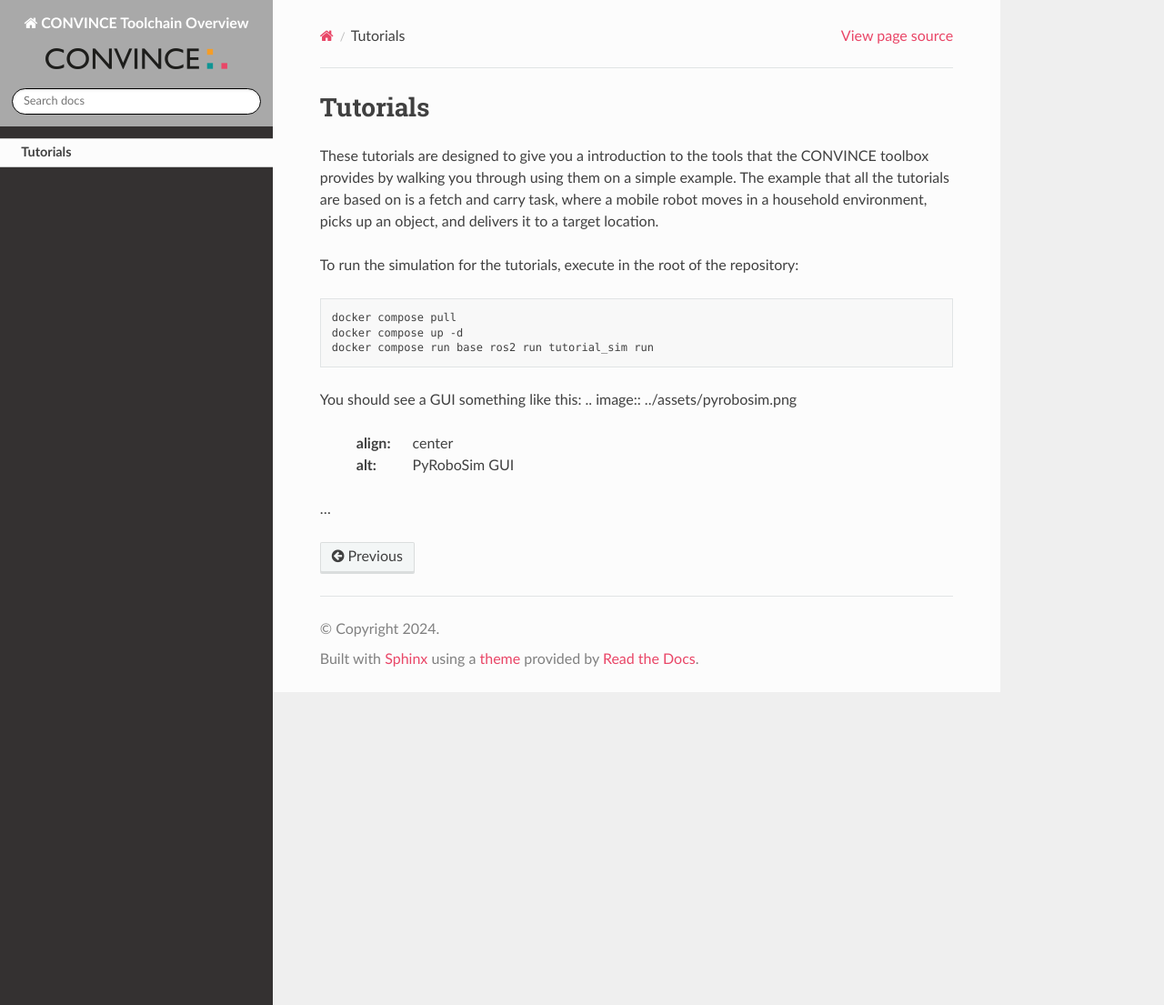
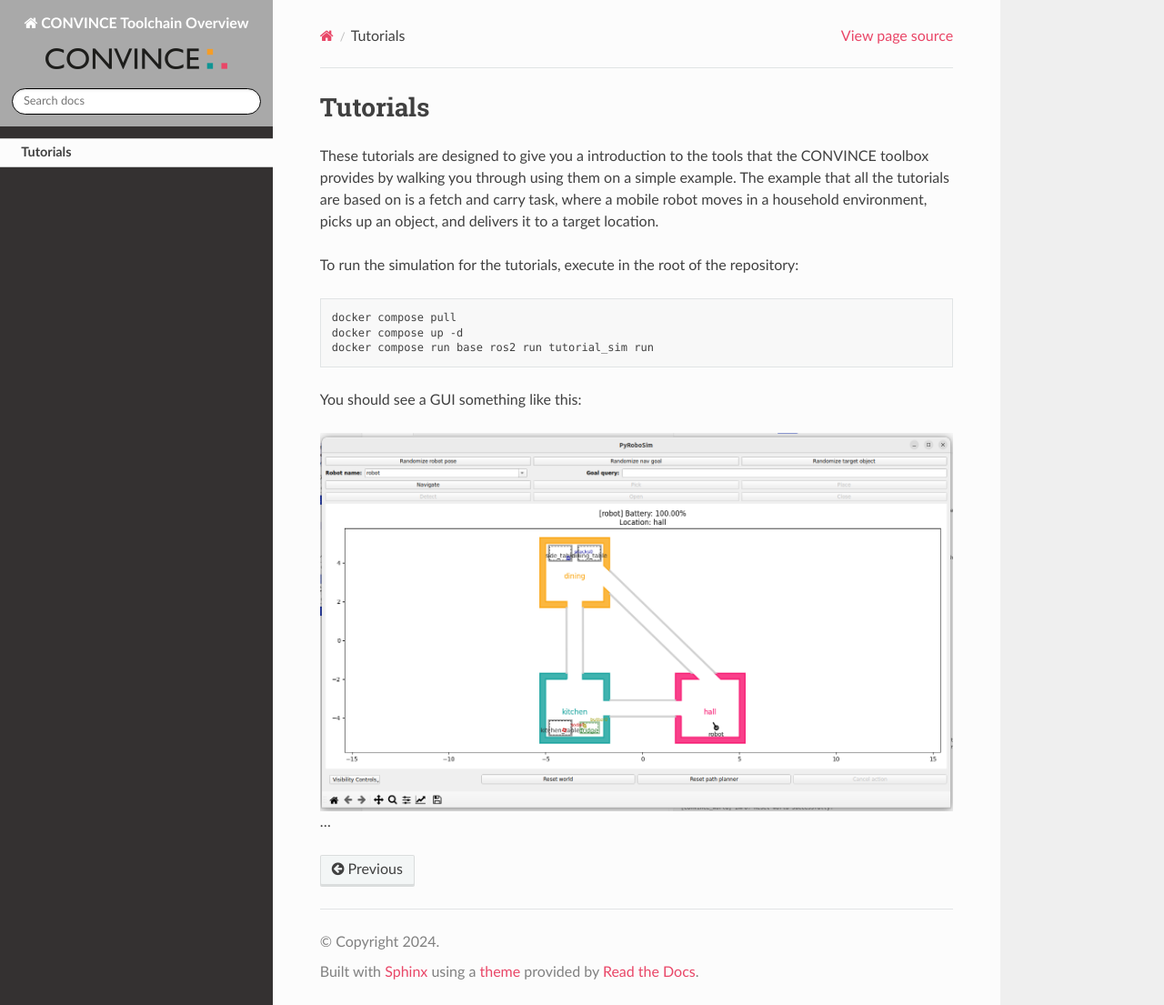
Before and after one commit to convince-project/overview, a Sphinx documentation site: the page built from docs/source/tutorials.rst, in a window 1280 px wide and 1105 px high. Shown: the whole window at 91% size. Built offline with Sphinx 7.4.7 and the Read the Docs theme 3.1.0, drawn with Linux system fonts in a browser that asks for light colours.

Commit message:
fix image
Signed-off-by: Christian Henkel <christian.henkel2@de.bosch.com>

```diff
--- a/docs/source/tutorials.rst
+++ b/docs/source/tutorials.rst
@@ -13,8 +13,9 @@ To run the simulation for the tutorials, execute in the root of the repository:
    docker compose run base ros2 run tutorial_sim run
 
 You should see a GUI something like this:
-.. image:: ../assets/pyrobosim.png
-   :align: center
-   :alt: PyRoboSim GUI
+
+.. image:: assets/pyrobosim.png
+  :align: center
+  :alt: PyRoboSim GUI
 
 ...
```
Also changed, not shown: docs/source/assets/pyrobosim.png (renamed from docs/source/_static/assets/pyrobosim.png).
